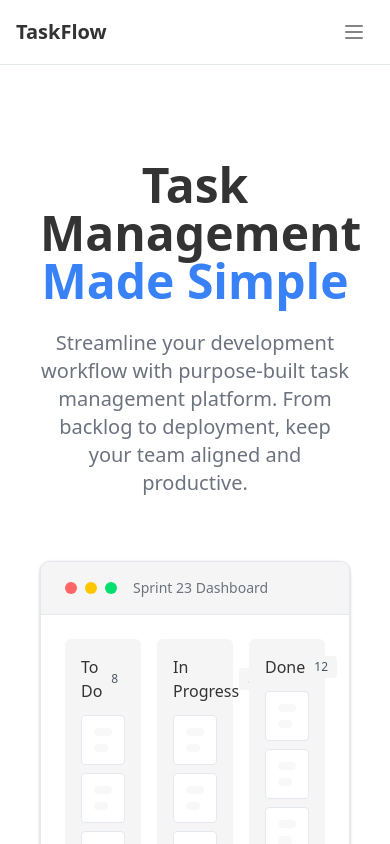
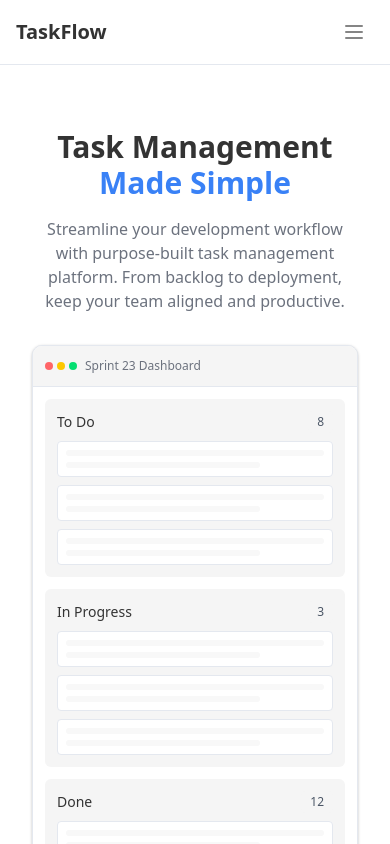
Before and after one commit to omar-zeineddine/taskflow, a React (Vite) app: page / in a window 390 px wide. Shown: the top 844 px of the page. Built offline with nearby package versions, Linux system fonts and the light colour scheme; no server answers.

Commit message:
fix(nav): fix mobile nav links

```diff
--- a/src/components/footer.tsx
+++ b/src/components/footer.tsx
@@ -10,7 +10,7 @@ export function Footer() {
                 source code is available on
                 {" "}
                 <a
-                  href="https://github.com"
+                  href="https://github.com/omar-zeineddine/taskflow"
                   target="_blank"
                   rel="noreferrer"
                   className="font-medium underline underline-offset-4 hover:text-foreground transition-colors"
--- a/src/components/header.tsx
+++ b/src/components/header.tsx
@@ -100,14 +100,8 @@ export function Header() {
               >
                 Home
               </Link>
-              <Link
-                to="/about"
-                className="text-base font-medium transition-colors hover:text-foreground hover:bg-accent text-foreground/80 py-2 px-2 rounded-md -mx-2"
-                onClick={() => setIsMenuOpen(false)}
-              >
-                About
-              </Link>
               {user && (
+                <>
                   <Link
                     to="/dashboard"
                     className="text-base font-medium transition-colors hover:text-foreground hover:bg-accent text-foreground/80 py-2 px-2 rounded-md -mx-2"
@@ -115,6 +109,15 @@ export function Header() {
                   >
                     Dashboard
                   </Link>
+
+                  <Link
+                    to="/tasks"
+                    className="text-base font-medium transition-colors hover:text-foreground hover:bg-accent text-foreground/80 py-2 px-2 rounded-md -mx-2"
+                    onClick={() => setIsMenuOpen(false)}
+                  >
+                    Tasks
+                  </Link>
+                </>
               )}
               <div className="flex flex-col space-y-3 pt-4 border-t px-2">
                 {user
--- a/src/routeTree.gen.ts
+++ b/src/routeTree.gen.ts
@@ -10,7 +10,6 @@
 
 import { Route as rootRouteImport } from './routes/__root'
 import { Route as DashboardRouteImport } from './routes/dashboard'
-import { Route as AboutRouteImport } from './routes/about'
 import { Route as IndexRouteImport } from './routes/index'
 import { Route as TasksIndexRouteImport } from './routes/tasks/index'
 import { Route as AuthResetPasswordRouteImport } from './routes/auth/reset-password'
@@ -22,11 +21,6 @@ import { Route as TasksTaskIdIndexRouteImport } from './routes/tasks/$taskId/ind
 const DashboardRoute = DashboardRouteImport.update({
   id: '/dashboard',
   path: '/dashboard',
-  getParentRoute: () => rootRouteImport,
-} as any)
-const AboutRoute = AboutRouteImport.update({
-  id: '/about',
-  path: '/about',
   getParentRoute: () => rootRouteImport,
 } as any)
 const IndexRoute = IndexRouteImport.update({
@@ -67,7 +61,6 @@ const TasksTaskIdIndexRoute = TasksTaskIdIndexRouteImport.update({
 
 export interface FileRoutesByFullPath {
   '/': typeof IndexRoute
-  '/about': typeof AboutRoute
   '/dashboard': typeof DashboardRoute
   '/auth/forgot-password': typeof AuthForgotPasswordRoute
   '/auth/login': typeof AuthLoginRoute
@@ -78,7 +71,6 @@ export interface FileRoutesByFullPath {
 }
 export interface FileRoutesByTo {
   '/': typeof IndexRoute
-  '/about': typeof AboutRoute
   '/dashboard': typeof DashboardRoute
   '/auth/forgot-password': typeof AuthForgotPasswordRoute
   '/auth/login': typeof AuthLoginRoute
@@ -90,7 +82,6 @@ export interface FileRoutesByTo {
 export interface FileRoutesById {
   __root__: typeof rootRouteImport
   '/': typeof IndexRoute
-  '/about': typeof AboutRoute
   '/dashboard': typeof DashboardRoute
   '/auth/forgot-password': typeof AuthForgotPasswordRoute
   '/auth/login': typeof AuthLoginRoute
@@ -103,7 +94,6 @@ export interface FileRouteTypes {
   fileRoutesByFullPath: FileRoutesByFullPath
   fullPaths:
     | '/'
-    | '/about'
     | '/dashboard'
     | '/auth/forgot-password'
     | '/auth/login'
@@ -114,7 +104,6 @@ export interface FileRouteTypes {
   fileRoutesByTo: FileRoutesByTo
   to:
     | '/'
-    | '/about'
     | '/dashboard'
     | '/auth/forgot-password'
     | '/auth/login'
@@ -125,7 +114,6 @@ export interface FileRouteTypes {
   id:
     | '__root__'
     | '/'
-    | '/about'
     | '/dashboard'
     | '/auth/forgot-password'
     | '/auth/login'
@@ -137,7 +125,6 @@ export interface FileRouteTypes {
 }
 export interface RootRouteChildren {
   IndexRoute: typeof IndexRoute
-  AboutRoute: typeof AboutRoute
   DashboardRoute: typeof DashboardRoute
   AuthForgotPasswordRoute: typeof AuthForgotPasswordRoute
   AuthLoginRoute: typeof AuthLoginRoute
@@ -154,13 +141,6 @@ declare module '@tanstack/react-router' {
       path: '/dashboard'
       fullPath: '/dashboard'
       preLoaderRoute: typeof DashboardRouteImport
-      parentRoute: typeof rootRouteImport
-    }
-    '/about': {
-      id: '/about'
-      path: '/about'
-      fullPath: '/about'
-      preLoaderRoute: typeof AboutRouteImport
       parentRoute: typeof rootRouteImport
     }
     '/': {
@@ -217,7 +197,6 @@ declare module '@tanstack/react-router' {
 
 const rootRouteChildren: RootRouteChildren = {
   IndexRoute: IndexRoute,
-  AboutRoute: AboutRoute,
   DashboardRoute: DashboardRoute,
   AuthForgotPasswordRoute: AuthForgotPasswordRoute,
   AuthLoginRoute: AuthLoginRoute,
--- a/src/routes/about.tsx
+++ /dev/null
@@ -1,5 +0,0 @@
-import { createFileRoute } from "@tanstack/react-router";
-
-export const Route = createFileRoute("/about")({
-  component: () => <div className="p-2">Hello "/about"!</div>,
-});
--- a/src/routes/index.tsx
+++ b/src/routes/index.tsx
@@ -8,44 +8,46 @@ export const Route = createFileRoute("/")({
 
 export default function Home() {
   return (
-    <section className="max-w-7xl mx-auto px-6 py-16">
-      <div className="text-center mb-16">
-        <h1 className="text-5xl font-bold text-foreground mb-6">
+    <section className="max-w-7xl mx-auto px-4 sm:px-6 py-8 sm:py-16">
+      <div className="text-center mb-8 sm:mb-16">
+        <h1 className="text-3xl sm:text-4xl lg:text-5xl font-bold text-foreground mb-4 sm:mb-6">
           Task Management
           <span className="text-primary"> Made Simple</span>
         </h1>
-        <p className="text-xl text-muted-foreground mb-8 max-w-3xl mx-auto">
-          Streamline your development workflow with purpose-built task management platform. From backlog to
-          deployment, keep your team aligned and productive.
+        <p className="text-base sm:text-lg lg:text-xl text-muted-foreground mb-6 sm:mb-8 max-w-3xl mx-auto px-2">
+          Streamline your development workflow with purpose-built task management platform. From backlog to deployment,
+          keep your team aligned and productive.
         </p>
       </div>
 
       {/* Mock Dashboard Preview */}
       <div className="relative">
         <div className="bg-card rounded-xl shadow-2xl border border-border overflow-hidden">
-          <div className="bg-secondary px-6 py-4 border-b border-border">
-            <div className="flex items-center gap-4">
-              <div className="flex gap-2">
-                <div className="w-3 h-3 bg-red-400 rounded-full"></div>
-                <div className="w-3 h-3 bg-yellow-400 rounded-full"></div>
-                <div className="w-3 h-3 bg-green-400 rounded-full"></div>
+          <div className="bg-secondary px-3 sm:px-6 py-3 sm:py-4 border-b border-border">
+            <div className="flex items-center gap-2 sm:gap-4">
+              <div className="flex gap-1 sm:gap-2">
+                <div className="w-2 h-2 sm:w-3 sm:h-3 bg-red-400 rounded-full"></div>
+                <div className="w-2 h-2 sm:w-3 sm:h-3 bg-yellow-400 rounded-full"></div>
+                <div className="w-2 h-2 sm:w-3 sm:h-3 bg-green-400 rounded-full"></div>
               </div>
-              <div className="text-sm text-muted-foreground">Sprint 23 Dashboard</div>
+              <div className="text-xs sm:text-sm text-muted-foreground">Sprint 23 Dashboard</div>
             </div>
           </div>
-          <div className="p-6">
-            <div className="grid grid-cols-3 gap-4 mb-6">
+          <div className="p-3 sm:p-6">
+            <div className="grid grid-cols-1 sm:grid-cols-3 gap-3 sm:gap-4 mb-4 sm:mb-6">
               {["To Do", "In Progress", "Done"].map((status, index) => (
-                <div key={status} className="bg-secondary rounded-lg p-4">
-                  <div className="flex items-center justify-between mb-3">
-                    <h3 className="font-medium text-card-foreground">{status}</h3>
-                    <Badge variant="secondary">{[8, 3, 12][index]}</Badge>
+                <div key={status} className="bg-secondary rounded-lg p-3 sm:p-4">
+                  <div className="flex items-center justify-between mb-2 sm:mb-3">
+                    <h3 className="font-medium text-card-foreground text-sm sm:text-base">{status}</h3>
+                    <Badge variant="secondary" className="text-xs">
+                      {[8, 3, 12][index]}
+                    </Badge>
                   </div>
                   <div className="space-y-2">
                     {Array.from({ length: Math.min(3, [8, 3, 12][index]) }).map((_, i) => (
-                      <div key={i} className="bg-background p-3 rounded border border-border">
-                        <div className="h-2 bg-muted rounded mb-2"></div>
-                        <div className="h-2 bg-muted rounded w-3/4"></div>
+                      <div key={i} className="bg-background p-2 sm:p-3 rounded border border-border">
+                        <div className="h-1.5 sm:h-2 bg-muted rounded mb-1.5 sm:mb-2"></div>
+                        <div className="h-1.5 sm:h-2 bg-muted rounded w-3/4"></div>
                       </div>
                     ))}
                   </div>
```
Lines whose indentation alone changed are shown as unchanged.
